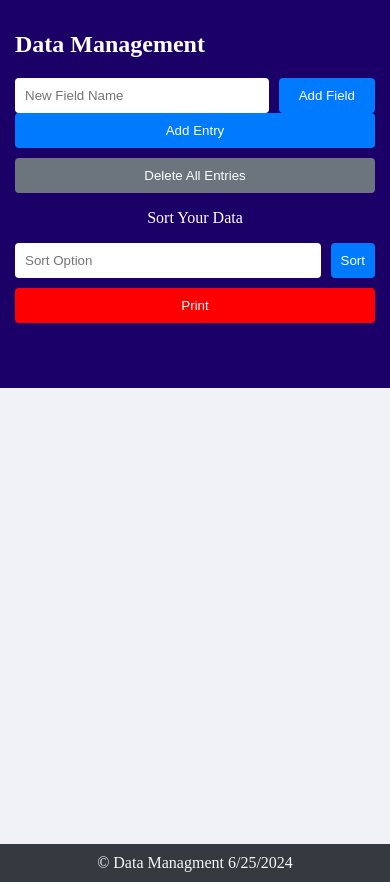
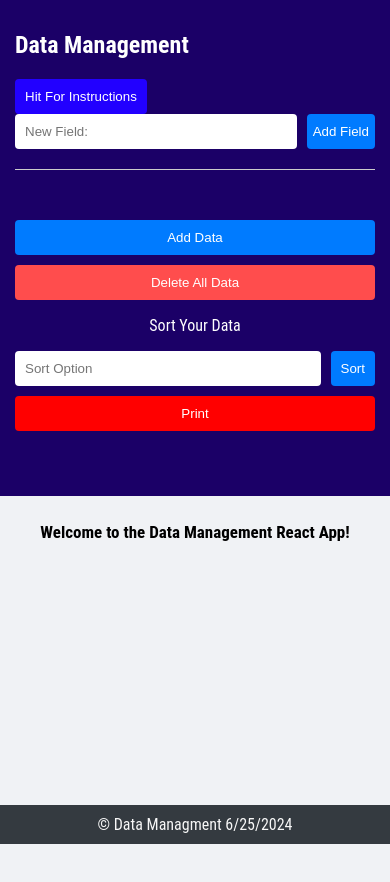
Before and after one commit to tryPap/data-management, a React (Create React App) app: page / in a window 390 px wide. After the commit the page ends 844 px from the top, so only its background shows below. Built offline with nearby package versions, Linux system fonts and the light colour scheme.

Commit message:
sibebar_instructs

```diff
--- a/package.json
+++ b/package.json
@@ -1,5 +1,5 @@
 {
- "homepage": "http://tryPap.github.io/data_as_list_",
+ "homepage": "https://tryPap.github.io/data_as_list",
  "name": "dataprinter",
  "version": "0.1.0",
  "private": true,
--- a/public/index.html
+++ b/public/index.html
@@ -9,6 +9,7 @@
       name="description"
       content="Web site created using create-react-app"
     />
+
     <link rel="apple-touch-icon" href="%PUBLIC_URL%/logo192.png" />
     <link rel="manifest" href="%PUBLIC_URL%/manifest.json" />
     <title>Data Managment</title>
--- a/src/components/PrintComponent.jsx
+++ b/src/components/PrintComponent.jsx
@@ -5,7 +5,7 @@ const PrintComponent = React.forwardRef((props, ref) => {
 
   return (
     <div ref={ref} className="print-container">
-      <h2>To Be Printed</h2>
+      <h2>Data Printer</h2>
       {students.map((student, index) => (
         <div key={index} className="print-student">
           {Object.keys(student).map(key => (
@@ -13,6 +13,7 @@ const PrintComponent = React.forwardRef((props, ref) => {
           ))}
         </div>
       ))}
+      <div id='printDate'>&copy; Data Managment {new Date().toLocaleDateString()}</div>
     </div>
   );
 });
--- a/src/components/Student.jsx
+++ b/src/components/Student.jsx
@@ -5,7 +5,7 @@ const Student = ({ student, index, deleteStudent }) => {
     <div className="student-item">
       <div className="student-info">
         {Object.keys(student).map(key => (
-          <div key={key}><strong>{key.charAt(0).toUpperCase() + key.slice(1)}:</strong> {student[key]}</div>
+          <div key={key}><strong>{key.charAt(0).toUpperCase() + key.slice(1)}:</strong> {student[key].charAt(0).toUpperCase() + student[key].slice(1)}</div>
         ))}
       </div>
       <button className="delete-button" onClick={() => deleteStudent(index)}>Delete</button>
--- a/src/components/StudentList.jsx
+++ b/src/components/StudentList.jsx
@@ -9,7 +9,7 @@ const StudentList = () => {
   const [fields, setFields] = useState([]);
   const [newFieldName, setNewFieldName] = useState('');
   const [sortCriteria, setSortCriteria] = useState('');
-
+  const [showInstructions, setShowInstructions] = useState(false);
   const printComponentRef = useRef();
 
   const handleFieldChange = (index, value) => {
@@ -92,22 +92,39 @@ const StudentList = () => {
     setStudents(sortedStudents);
   };
 
+  const toggleInstructions = () => {
+    setShowInstructions(!showInstructions);
+  };
+
   return (
     <div className="container">
       <div className="sidebar">
         <h1>Data Management</h1>
+        <div className='instructions'>
+        <button onClick={toggleInstructions}>Hit For Instructions</button>
+          {showInstructions && (
+            <p>
+              Add new fields by entering a name in the "New Field" input and clicking "Add Field".
+              If your fields are filled, click "Add Data" to add a data entry.
+              For sorting, enter the name of the field by which you want to sort the data
+              and click "Sort". Additionally, you can print the student list by clicking the "Print" button.
+            </p>
+          )}
+        </div>
+
         <div id="newfield">
           <input
             type="text"
-            placeholder="New Field Name"
+            placeholder="New Field:"
             value={newFieldName}
             onChange={handleNewFieldNameChange}
             onKeyPress={handleNewFieldKeyPress}
           />
-
           <button id="addfield" onClick={addField}>Add Field</button>
         </div>
+        <hr />
         <div className="input-group">
+
           {fields.map((field, index) => (
             <div key={index} className="field-container">
               <input
@@ -121,9 +138,9 @@ const StudentList = () => {
               <button className="delete-field-button" onClick={() => deleteField(index)}>Delete</button>
             </div>
           ))}
-          <button id="addentry" onClick={addStudent}>Add Entry</button>
+          <button id="addentry" onClick={addStudent}>Add Data</button>
           <div className="button-group">
-            <button onClick={deleteAllStudents}>Delete All Entries</button>
+            <button onClick={deleteAllStudents}>Delete All Data</button>
           </div>
         </div>
         <div className="input-p-sort">
@@ -147,6 +164,7 @@ const StudentList = () => {
         />
       </div>
       <div className="main-content">
+        <h1>Welcome to the Data Management React App!</h1>
         <div className="student-list">
           {students.map((student, index) => (
             <Student key={index} student={student} index={index} deleteStudent={deleteStudent} />
--- a/src/index.css
+++ b/src/index.css
@@ -9,6 +9,7 @@
 body {
   margin: 0;
   background-color: #f0f2f5;
+  font-family: "Roboto Condensed", sans-serif;
 }
 
 /* Container */
@@ -16,10 +17,10 @@ body {
   display: flex;
   min-height: 100vh;
   flex-direction: row;
+  padding-bottom: 50px; /* Space for footer */
 }
 
 .sidebar {
-
   padding: 20px;
   background-color: #1b0067;
   color: #ffffff;
@@ -29,6 +30,8 @@ body {
   position: fixed;
   top: 0;
   bottom: 0;
+  width: 300px; /* Fixed width */
+  overflow-y: auto;
 }
 
 .sidebar h1 {
@@ -36,6 +39,17 @@ body {
   margin-bottom: 20px;
 }
 
+.instructions button {
+  padding: 10px;
+  background-color: #2200ff;
+  color: white;
+  border: none;
+  border-radius: 4px;
+  cursor: pointer;
+}
+.instructions button:hover {
+  background-color: #1e02d1;
+}
 #newfield {
   display: flex;
   margin-bottom: 0;
@@ -52,7 +66,7 @@ body {
 }
 
 #addfield {
-  padding: 10px 20px;
+
   background-color: #007bff;
   color: white;
   border: none;
@@ -63,7 +77,12 @@ body {
 #addfield:hover {
   background-color: #0056b3;
 }
-
+hr {
+  border: 0;
+  height: 1px;
+  background: #ccc; /* Change the color as needed */
+  margin: 20px 0; /* Add some margin for spacing */
+}
 .input-group {
   display: flex;
   flex-direction: column;
@@ -99,7 +118,7 @@ body {
 
 .input-group button {
   padding: 10px;
-  background-color: #d40000;
+  background-color: #ff4d4d;
   color: white;
   border: none;
   border-radius: 4px;
@@ -113,8 +132,7 @@ body {
   border-radius: 4px;
   cursor: pointer;
 }
-
-.input-group button:hover {
+#addentry:hover {
   background-color: #0056b3;
 }
 
@@ -125,12 +143,15 @@ body {
 
 .button-group button {
   padding: 10px;
-  background-color: #6c757d;
   color: white;
   border: none;
   border-radius: 4px;
   cursor: pointer;
   margin-top: 10px;
+}
+
+.button-group button:hover {
+  background-color: #ad0000;
 }
 
 .sort {
@@ -142,6 +163,10 @@ body {
   cursor: pointer;
 }
 
+.sort:hover {
+  background-color: #0056b3;
+}
+
 .input-sort {
   display: flex;
   margin-top: 10px;
@@ -149,10 +174,6 @@ body {
 
 .p1 p {
   text-align: center;
-}
-
-.button-group button:hover {
-  background-color: #5a6268;
 }
 
 .print {
@@ -174,7 +195,11 @@ body {
 .main-content {
   flex: 1;
   padding: 20px;
-  margin-left: 315px;
+  margin-left: 320px; /* Adjusted for sidebar width */
+}
+.main-content h1 {
+  text-align: center;
+  font-size: 17px;
 }
 
 .student-list {
@@ -198,6 +223,8 @@ body {
 
 .student-item:hover {
   transform: scale(1.02);
+  background-color: #ecebeb;
+  cursor: pointer;
 }
 
 .student-info {
@@ -207,6 +234,10 @@ body {
 
 .print-container {
   padding: 5px 10px;
+}
+
+.print-container h2 {
+  text-align: center;
 }
 
 .print-student {
@@ -230,10 +261,13 @@ body {
 /* Footer */
 footer {
   background-color: #343a40;
-  margin-bottom: 0;
   padding: 10px;
   text-align: center;
   color: #f7f7f7;
+  position: fixed;
+  left: 300px; /* Adjusted for sidebar width */
+  bottom: 0;
+  right: 0;
 }
 
 #printDate {
@@ -243,8 +277,7 @@ footer {
   right: 0;
   display: flex;
   justify-content: space-between;
-  padding: 5px 15px;
-  opacity: 0.7;
+  padding: 10px 15px;
 }
 
 /* Media Queries */
@@ -254,18 +287,26 @@ footer {
     height: auto;
     position: static;
     padding: 20px;
-    margin-bottom: 10px;
   }
-
+  .input-group {
+    margin-top: 30px;
+  }
   .container {
     flex-direction: column;
     height: auto;
   }
 
   .main-content {
-    align-items: center;
     margin-left: 0;
     padding: 20px;
+  }
+
+  .student-list {
+    padding: 10px;
+  }
+
+  footer {
+    left: 0;
   }
 }
 
@@ -273,7 +314,9 @@ footer {
   .sidebar {
     padding: 15px;
   }
-
+  .input-group {
+    margin-top: 30px;
+  }
   .main-content {
     padding: 15px;
   }
@@ -281,19 +324,37 @@ footer {
   .student-item {
     padding: 10px 15px;
   }
+
+  .student-list {
+    padding: 10px;
+  }
+
+  footer {
+    left: 0;
+  }
 }
 
 @media (max-width: 320px) {
   .sidebar {
     padding: 10px;
   }
-
+  .input-group {
+    margin-top: 30px;
+  }
   .main-content {
     padding: 10px;
   }
 
   .student-item {
     padding: 8px 10px;
+  }
+
+  .student-list {
+    padding: 10px;
+  }
+
+  footer {
+    left: 0;
   }
 }
 
```
Lines whose indentation alone changed are shown as unchanged.
